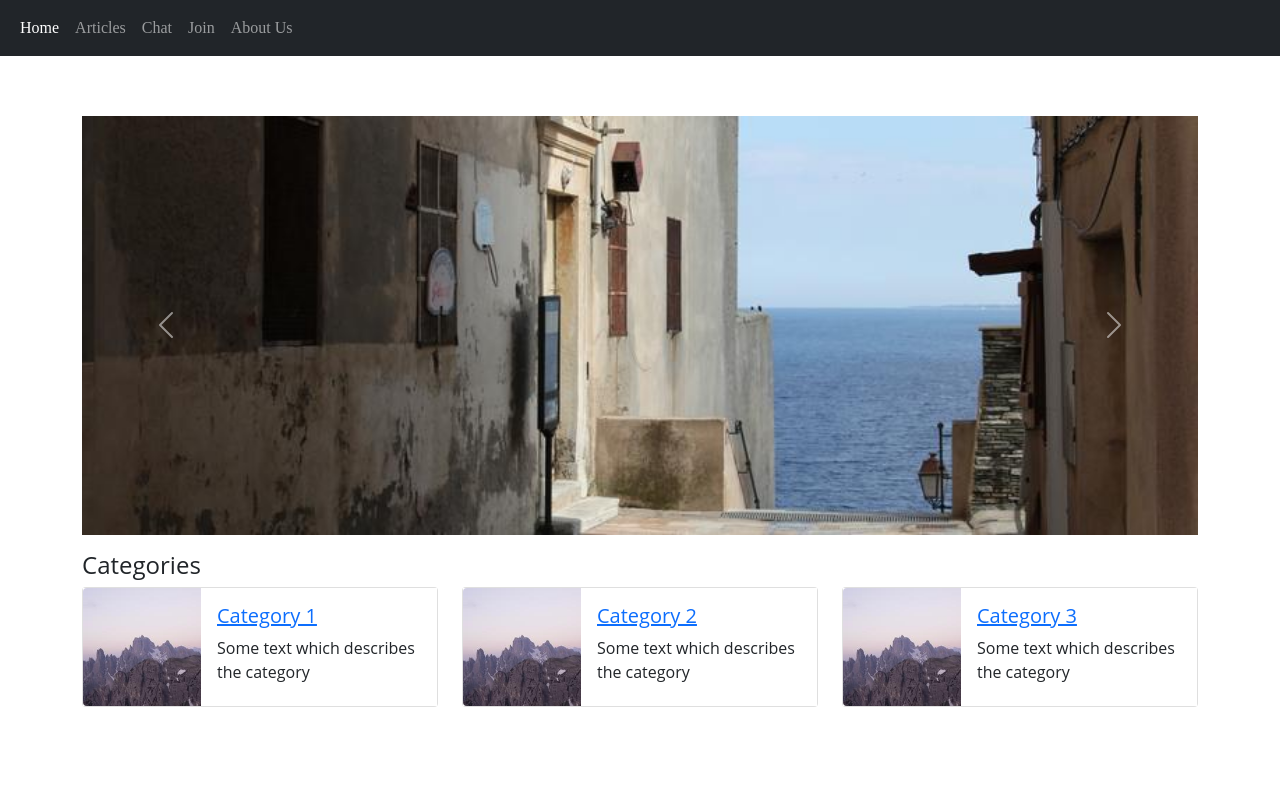
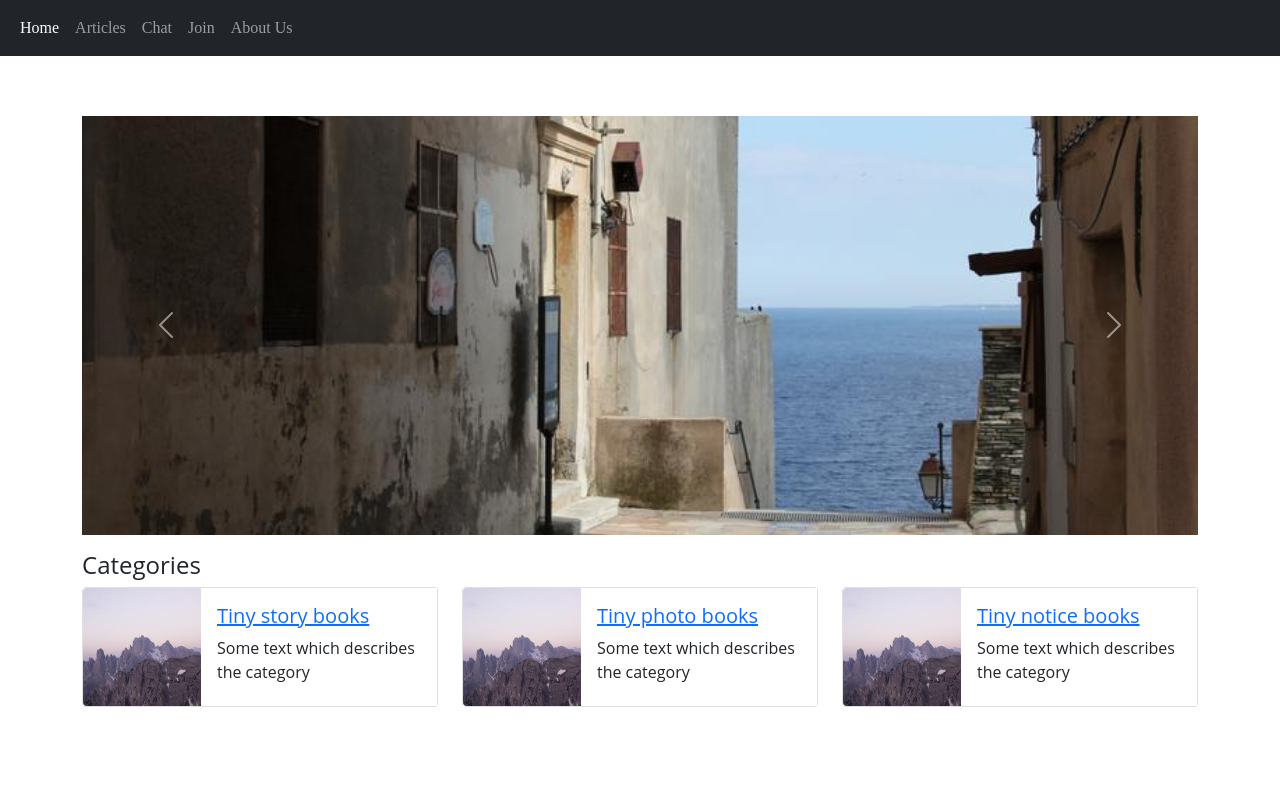
Before and after one commit to vaivodeieva/Trainings, a React (Create React App) app: page / in a window 1280 px wide. Shown: the top 800 px of the page. Built offline with nearby package versions, Linux system fonts and the light colour scheme.

Commit message:
add linking to articles, updates

```diff
--- a/src/App.js
+++ b/src/App.js
@@ -35,7 +35,7 @@ function App() {
 
                     <Route path="/chat">
 
-                        <Chat />
+                        <Chat className="colorful-background" />
 
                     </Route>
 
--- a/src/Components/NoteApp.js
+++ b/src/Components/NoteApp.js
@@ -1,6 +1,4 @@
 import React, { useState } from "react";
-import Header from "./Header";
-import Footer from "./Footer";
 import Note from "./Note";
 import CreateArea from "./CreateArea";
 
--- a/src/Views/Home.js
+++ b/src/Views/Home.js
@@ -8,19 +8,19 @@ import cardpic from '../Assets/Images/card-pic.jpg';
 function Home() {
     const categories = [
         {
-            title: 'Category 1',
+            title: 'Tiny story books',
             image: slider1,
             text: 'Some text which describes the category',
             id: 'first-category',
         },
         {
-            title: 'Category 2',
+            title: 'Tiny photo books',
             image: slider2,
             text: 'Some text which describes the category',
             id: 'second-category',
         },
         {
-            title: 'Category 3',
+            title: 'Tiny notice books',
             image: slider3,
             text: 'Some text which describes the category',
             id: 'tird-category',
@@ -38,7 +38,7 @@ function Home() {
                         <div className="col-md-8">
                             <div className="card-body">
                                 <h5 className="card-title">
-                                    <NavLink to={'/categories/' + category.id}>
+                                    <NavLink to={'/articles/' + category.id}>
                                         {category.title}
                                     </NavLink>
                                 </h5>
--- a/src/Views/Register.js
+++ b/src/Views/Register.js
@@ -98,6 +98,7 @@ function RegisterForm() {
       <label for="confirmpassword">confirm password *</label>
       <input type="text" className="hide-password" minlength="8" id="confirmpassword" required />
 
+
       <label for="firstname">first name *</label>
       <input type="text" id="firstname" required />
 
--- /dev/null
+++ b/src/css/Home.css
@@ -0,0 +1,3 @@
+html .home {
+    background-color:black;
+}
```
Also changed, not shown: public/Assets2/images/logo-chat.jpg (added).
